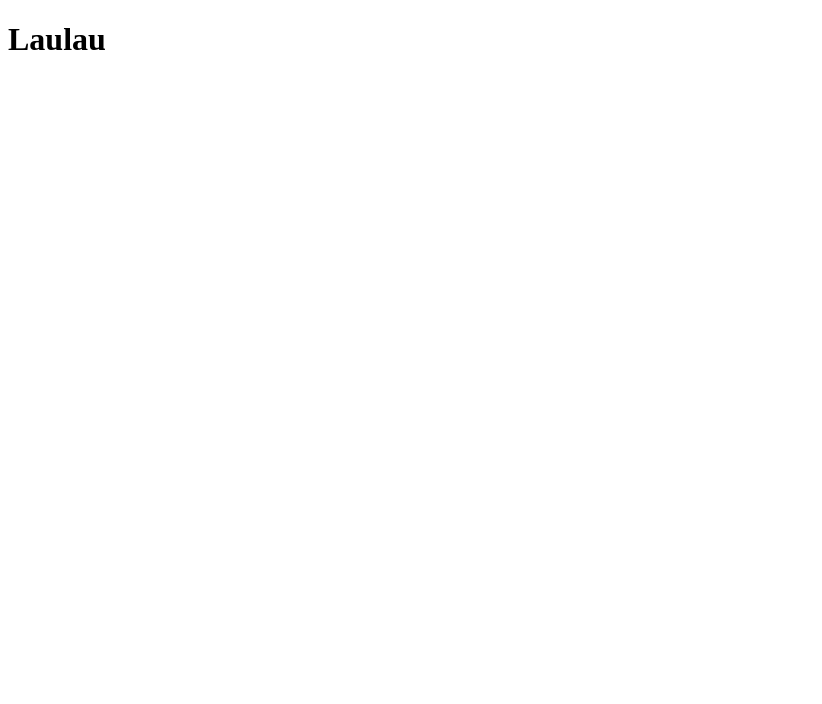
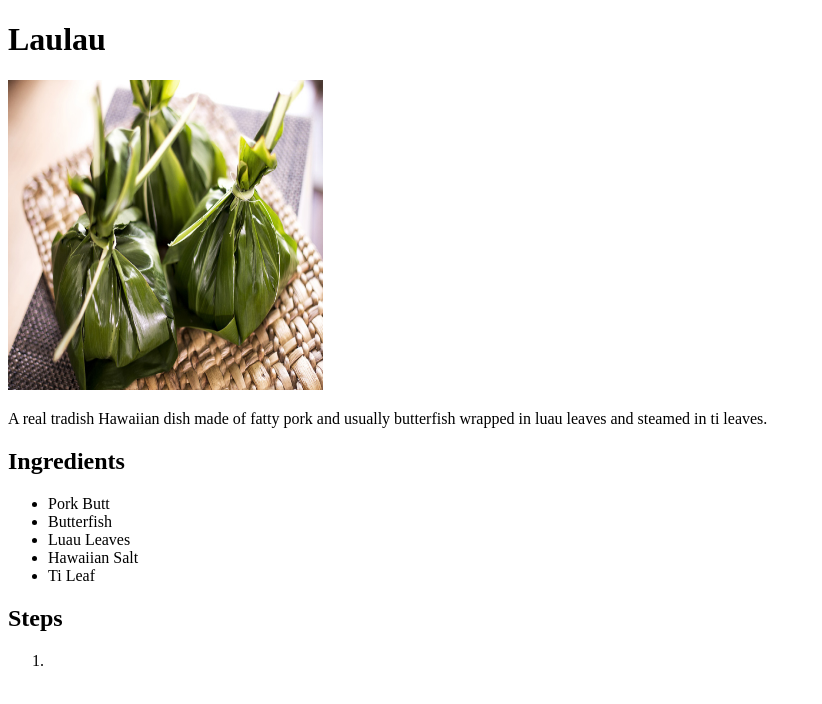
Before and after one commit to makzilla808/odin-recipes, a plain HTML site: page recipes/laulau.html in a window 1280 px wide. Shown: the whole page, without its empty margins (0-822 px from the left). Drawn offline with Linux system fonts and the light colour scheme.

Commit message:
Created the basic layout for the recipe pages. Corrected the titles for index and laulau page.

```diff
--- a/recipes/laulau.html
+++ b/recipes/laulau.html
@@ -3,9 +3,28 @@
 <head>
     <meta charset="UTF-8">
     <meta name="viewport" content="width=device-width, initial-scale=1.0">
-    <title>Document</title>
+    <title>Laulau</title>
 </head>
 <body>
     <h1>Laulau</h1>
+
+    <img src="Laulau.jpg" alt="LauLau" height="310" width="315">
+
+    <p>A real tradish Hawaiian dish made of fatty pork and usually butterfish wrapped in
+        luau leaves and steamed in ti leaves.
+    </p>
+    <h2>Ingredients</h2>
+    <ul>
+        <li>Pork Butt</li>
+        <li>Butterfish</li>
+        <li>Luau Leaves</li>
+        <li>Hawaiian Salt</li>
+        <li>Ti Leaf</li>
+    </ul>
+    <h2>Steps</h2>
+    <ol>
+        <li></li>
+    </ol>
+
 </body>
 </html>
```
Also changed, not shown: index.html (+1 -1 lines), recipes/Laulau.jpg (added).
